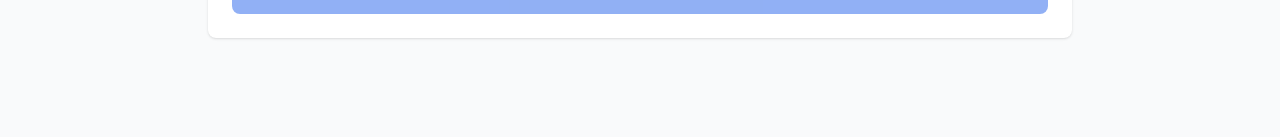
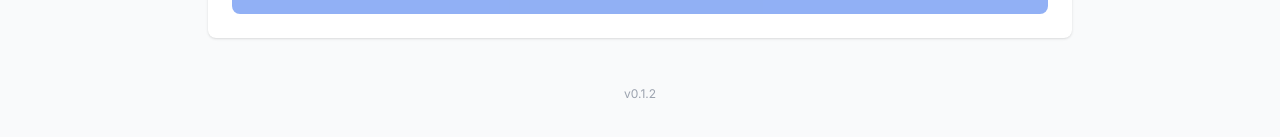
Before and after one commit to dlcinteractive-hub/where-to-meetup-app, a Next.js app: page / in a window 1280 px wide. Shown: the part 631-768 px from the top of the page. Built offline with nearby package versions, Linux system fonts and the light colour scheme.

Commit message:
chore: show version in UI

```diff
--- a/app/layout.tsx
+++ b/app/layout.tsx
@@ -1,5 +1,6 @@
 import './globals.css'
 import { Inter } from 'next/font/google'
+import { version } from '../package.json'
 
 const inter = Inter({ subsets: ['latin'] })
 
@@ -30,6 +31,9 @@ export default function RootLayout({
           <main className="max-w-4xl mx-auto px-4 py-8">
             {children}
           </main>
+          <footer className="max-w-4xl mx-auto px-4 py-4 text-center">
+            <p className="text-xs text-gray-400">v{version}</p>
+          </footer>
         </div>
       </body>
     </html>
```
